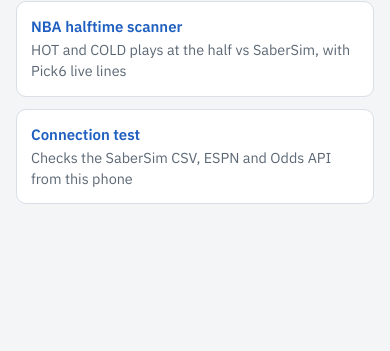
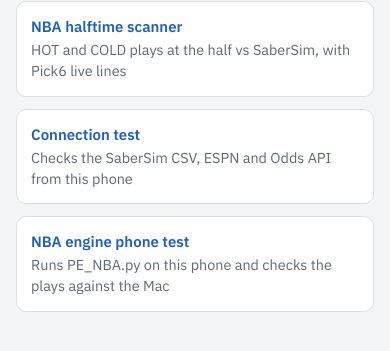
Before and after one commit to gaudette-png/propedge-mobile, a plain HTML site: page index.html in a window 390 px wide. Shown: the part 71-422 px from the top of the page. Drawn offline with Linux system fonts and the light colour scheme.

Commit message:
Home page: link the NBA engine phone test
Co-Authored-By: Claude Opus 5.5 <noreply@anthropic.com>

```diff
--- a/index.html
+++ b/index.html
@@ -28,6 +28,7 @@ a.tool span { color: var(--muted); font-size: 0.9rem; }
   <h1>PropEdge Mobile</h1>
   <a class="tool" href="halftime/"><strong>NBA halftime scanner</strong><span>HOT and COLD plays at the half vs SaberSim, with Pick6 live lines</span></a>
   <a class="tool" href="halftime/test.html"><strong>Connection test</strong><span>Checks the SaberSim CSV, ESPN and Odds API from this phone</span></a>
+  <a class="tool" href="nba-test/"><strong>NBA engine phone test</strong><span>Runs PE_NBA.py on this phone and checks the plays against the Mac</span></a>
 </main>
 </body>
 </html>
```
